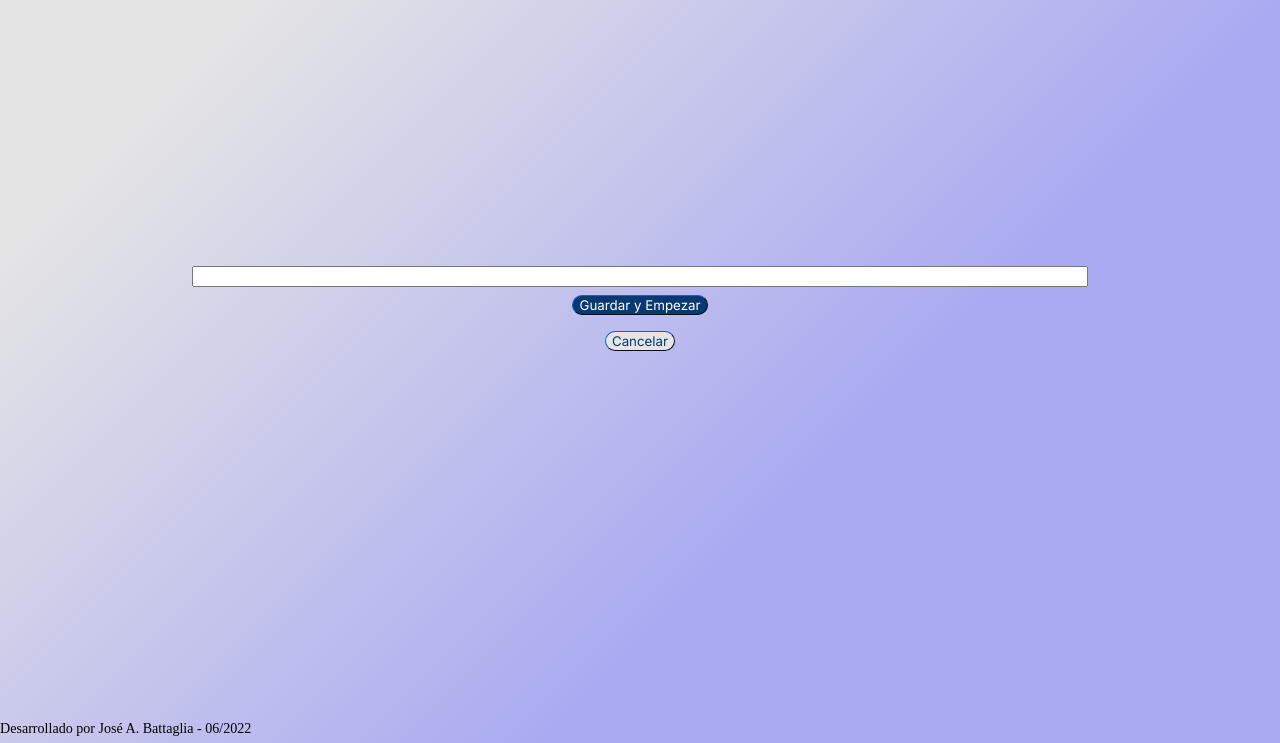
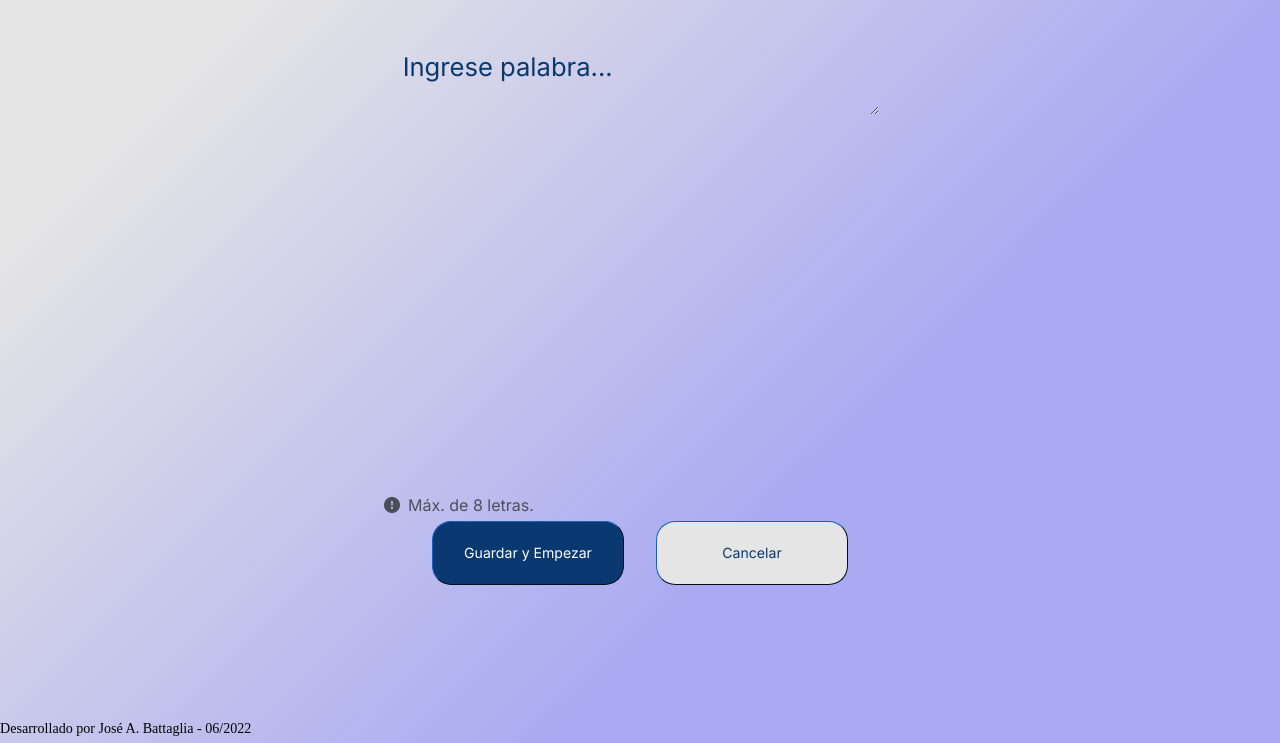
Before and after one commit to battagliajose/battagliajose-Oracle.One_Challenge.1_Desafio.2_Ahorcado, a plain HTML site: page index.html in a window 1280 px wide. Both pictures are taken after a click on the button "Agregar Nueva Palabra". Shown: the part 57-800 px from the top of the page. Drawn offline with Linux system fonts and the light colour scheme; files that its build step writes are made by us from their sources.

Commit message:
agregado mensaje de 'máx 8 letras'

```diff
--- a/css/style.css
+++ b/css/style.css
@@ -104,6 +104,14 @@ footer {
     font-size: 1.1vw;
 }
 
+.divDosBotonesHorizontal {
+    display: flex;
+    align-items: center;
+    justify-content: center;
+    width: 50%;
+    margin: 0 auto;
+}
+
 /*Vista Agregar Palabra*/
 
 #agregarPalabraDiv {
@@ -111,6 +119,7 @@ footer {
     display: flex;
     flex-direction: column;
     justify-content: center;
+    align-items: center;
     position: absolute;
     top: 7vw;
     width: 70vw;
@@ -118,6 +127,59 @@ footer {
     margin: 0 15vw;
     text-align: center;
 }
+
+.divInputText {
+    /*border: 2px solid black;*/
+    display:flex;
+    flex-direction: column;
+    justify-content: space-between;
+    height: 60vh;
+    width: 40vw;
+    text-align: left;
+}
+
+#txtNuevaPalabra {
+    font-family: 'Inter', sans-serif;
+    font-size: 2.0vw;
+    color: #0A3871;
+    border: none;
+    background-color: transparent;
+    margin: 1.3vw;
+    outline: none;
+}
+
+#mensajeMax8Letras {
+    font-family: 'Inter';
+    font-size: 2vh;
+    color: #495057;
+    margin-left: 1vh;
+}
+
+.flexVerticalCenter {
+    display: flex;
+    justify-content: left;
+}
+
+.flexVerticalCenter img {
+    align-self: center;
+}
+
+::placeholder { /* Chrome, Firefox, Opera, Safari 10.1+ */
+    color: #0A3871;
+    opacity: 1; /* Firefox */
+  }
+
+  :-ms-input-placeholder { /* Internet Explorer 10-11 */
+    color: #0A3871;
+  }
+
+  ::-ms-input-placeholder { /* Microsoft Edge */
+    color: #0A3871;
+  }
+
+  .inlineClass {
+      display: inline;
+  }
 
 /*Vista de Juego*/
 
@@ -133,11 +195,3 @@ footer {
     margin: 0 15vw;
     text-align: center;
 }
-
-#divBotonesJuego {
-    display: flex;
-    align-items: center;
-    justify-content: center;
-    width: 50%;
-    margin: 0 auto;
-}
--- a/index.html
+++ b/index.html
@@ -25,14 +25,22 @@
         </div>
 
         <div id="agregarPalabraDiv" class="oculta">
-            <input type="text">
-            <button id="btnGuardarPalabra" class="boton btnAzul">Guardar y Empezar</button>
-            <button id="btnCancelarPalabra" class="boton btnGris">Cancelar</button>
+            <div class="divInputText">
+                <textarea id="txtNuevaPalabra" cols="20" rows="2" placeholder="Ingrese palabra..."></textarea>
+                <div class="flexVerticalCenter">
+                    <img src="img/ExclamationMark.png" class="inlineClass" alt="Atención">
+                    <p id="mensajeMax8Letras" class="inlineClass">Máx. de 8 letras.</p>
+                </div>
+            </div>
+            <div class="divDosBotonesHorizontal">
+                <button id="btnGuardarPalabra" class="boton btnAzul btnMedio">Guardar y Empezar</button>
+                <button id="btnCancelarPalabra" class="boton btnGris btnMedio">Cancelar</button>
+            </div>
         </div>
 
         <div id="juegoDiv" class="oculta">
             <canvas id="canvas"></canvas>
-            <div id="divBotonesJuego">
+            <div class="divDosBotonesHorizontal">
                 <button id="btnNuevoJuego" class="boton btnAzul btnMedio">Nuevo Juego</button>
                 <button id="btnDesistir" class="boton btnGris btnMedio">Desistir</button>
             </div>
--- a/js/index.js
+++ b/js/index.js
@@ -16,6 +16,9 @@ var canvasW;
 
 /*Canvas responsive*/
 window.addEventListener("resize", resizeCanvas);
+
+/*InputText Nueva Palabra*/
+var txtNuevaPalabra = document.querySelector("#txtNuevaPalabra");
 
 btnIniciarJuego.addEventListener("click", function(){
     mainDiv.classList.add("oculta");
@@ -52,6 +55,8 @@ btnAgregarPalabra.addEventListener("click", function(){
 btnCancelarPalabra.addEventListener("click", function(){
     mainDiv.classList.remove("oculta");
     agregarPalabraDiv.classList.add("oculta");
+    console.log(txtNuevaPalabra.value);
+    txtNuevaPalabra.value = "";
 });
 
 btnDesistir.addEventListener("click", function(){
```
Also changed, not shown: img/ExclamationMark.png (added).
